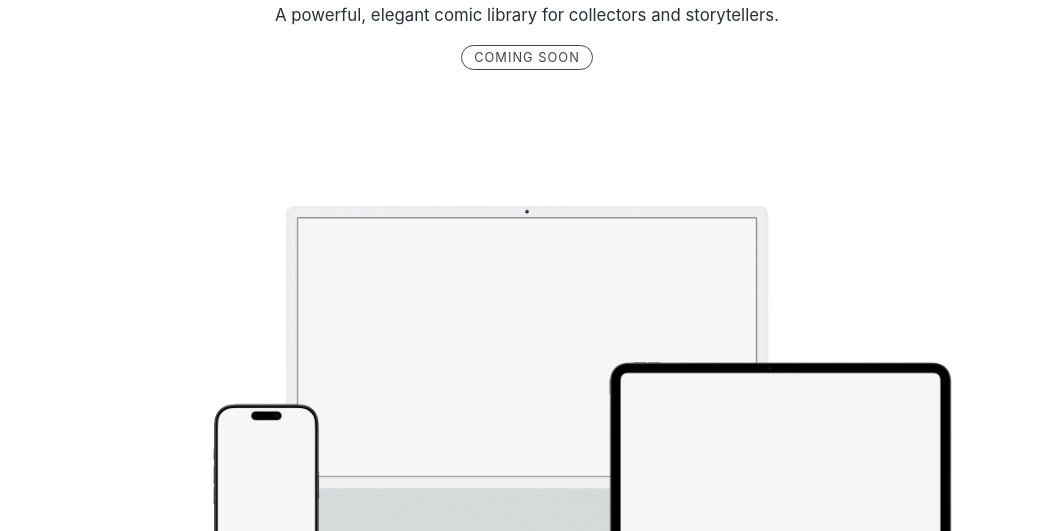
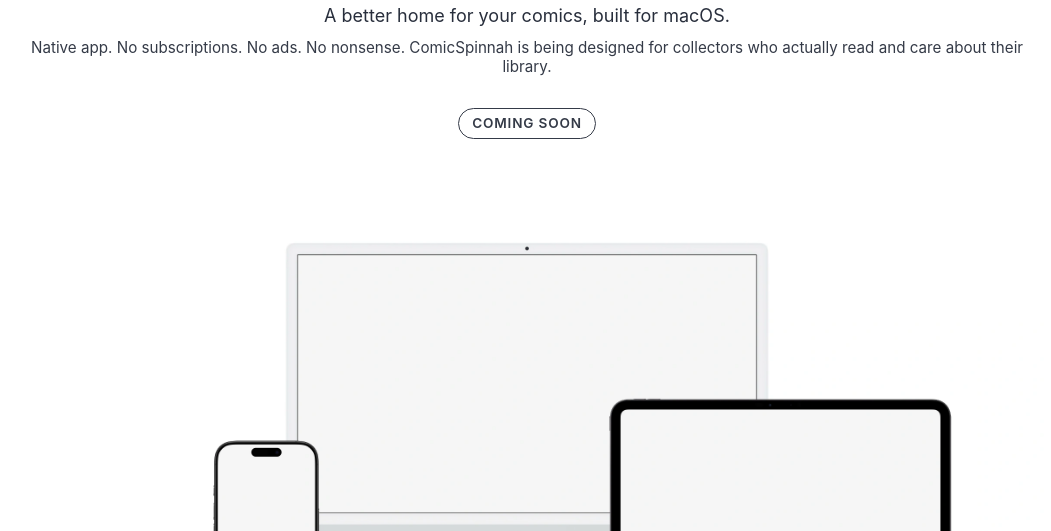
Before and after one commit to spinnah/comicspinnah-website, a plain HTML site: page index.html in a window 1280 px wide. Shown: the part 269-800 px from the top of the page, without its empty margins (113-1164 px from the left). Drawn offline with Linux system fonts and the light colour scheme.

Commit message:
Polish ComicSpinnah coming soon page

```diff
--- a/index.html
+++ b/index.html
@@ -2,8 +2,24 @@
 <html lang="en">
 <meta charset="utf-8">
 <meta name="viewport" content="width=device-width,initial-scale=1">
-<title>ComicSpinnah – Coming Soon</title>
+
+<title>ComicSpinnah – A Better Home for Your Comics (Coming Soon)</title>
 <link rel="icon" href="assets/img/comicspinnah-appicon-dark.png">
+
+<meta name="description" content="ComicSpinnah is a powerful, elegant comic library for collectors and storytellers. Coming soon to macOS.">
+
+<!-- Open Graph / social sharing -->
+<meta property="og:title" content="ComicSpinnah – A Better Home for Your Comics (Coming Soon)">
+<meta property="og:description" content="Organize, browse, and enjoy your comic collection with a fast, native macOS app. Coming soon.">
+<meta property="og:type" content="website">
+<meta property="og:url" content="https://comic.spinnah.app/">
+<meta property="og:image" content="https://comic.spinnah.app/assets/img/hero-comicspinnah.webp">
+
+<!-- Twitter Card -->
+<meta name="twitter:card" content="summary_large_image">
+<meta name="twitter:title" content="ComicSpinnah – A Better Home for Your Comics (Coming Soon)">
+<meta name="twitter:description" content="Organize, browse, and enjoy your comic collection with a fast, native macOS app. Coming soon.">
+<meta name="twitter:image" content="https://comic.spinnah.app/assets/img/hero-comicspinnah.webp">
 
 <style>
   :root {
@@ -32,6 +48,23 @@
     text-align: center;
   }
 
+  header h1 {
+    font-size: clamp(2.25rem, 4vw, 2.75rem);
+    margin: 0 0 0.5rem;
+  }
+
+  header p.lead {
+    font-size: 1.125rem;
+    opacity: 0.9;
+    margin: 0 0 0.75rem;
+  }
+
+  .philosophy {
+    font-size: 0.95rem;
+    opacity: 0.85;
+    margin: 0 0 1.5rem;
+  }
+
   .app-icon {
     margin-bottom: 1.5rem;
   }
@@ -42,35 +75,26 @@
     border-radius: 24px;
   }
 
-  h1 {
-    font-size: clamp(2.25rem, 4vw, 2.75rem);
-    margin: 0 0 0.5rem;
-  }
-
-  .lead {
-    font-size: 1.05rem;
-    opacity: 0.9;
-    margin: 0 0 1.25rem;
+  .hero-img {
+    width: 100%;
+    max-width: 1200px;
+    height: auto;
+    margin: 0 auto 2rem;
+    display: block;
+    border-radius: 16px;
   }
 
   .badge {
     display: inline-block;
-    margin-bottom: 2rem;
-    padding: 0.25rem 0.75rem;
+    padding: 0.4rem 0.85rem;
     border-radius: 999px;
-    font-size: 0.8rem;
+    font-size: 0.85rem;
+    font-weight: 600;
+    letter-spacing: 0.06em;
     text-transform: uppercase;
-    letter-spacing: 0.08em;
     border: 1px solid currentColor;
-    opacity: 0.8;
-  }
-
-  .hero-img {
-    width: 100%;
-    max-width: 1200px;
-    margin: 0 auto 2rem;
-    display: block;
-    border-radius: 16px;
+    opacity: 0.85;
+    margin-top: 0.5rem;
   }
 
   footer {
@@ -96,10 +120,10 @@
     <header>
       <div class="app-icon">
         <picture>
-          <!-- Light mode: dark icon -->
+          <!-- Light mode: dark icon on light background -->
           <source srcset="assets/img/comicspinnah-appicon-dark.png"
                   media="(prefers-color-scheme: light)">
-          <!-- Dark mode: light/default icon -->
+          <!-- Dark mode: light/default icon on dark background -->
           <source srcset="assets/img/comicspinnah-appicon-default.png"
                   media="(prefers-color-scheme: dark)">
           <img src="assets/img/comicspinnah-appicon-dark.png" alt="ComicSpinnah app icon">
@@ -107,21 +131,27 @@
       </div>
 
       <h1>ComicSpinnah</h1>
-      <p class="lead">A powerful, elegant comic library for collectors and storytellers.</p>
-      <div class="badge">Coming Soon</div>
+      <p class="lead">A better home for your comics, built for macOS.</p>
+      <p class="philosophy">
+        Native app. No subscriptions. No ads. No nonsense. ComicSpinnah is being designed for collectors who actually read and care about their library.
+      </p>
+      <span class="badge">Coming Soon</span>
     </header>
 
     <main>
+      <!-- Hero image -->
       <img
         src="assets/img/hero-comicspinnah.webp"
-        alt="ComicSpinnah hero artwork placeholder"
+        alt="ComicSpinnah hero preview"
         class="hero-img"
+        width="2400" height="1400"
       >
     </main>
 
     <footer>
       <p>© <span id="year"></span> Spinnah. Published by ShastLeLow.</p>
       <nav>
+        <a href="https://spinnah.app/philosophy.html">Philosophy</a>
         <a href="https://spinnah.app/privacy.html">Privacy</a>
         <a href="https://spinnah.app/support.html">Support</a>
         <a href="mailto:info@spinnah.app">Contact</a>
```
